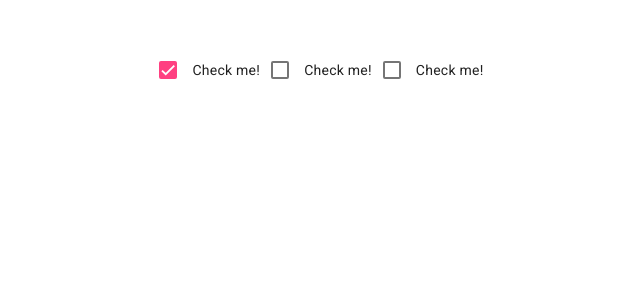
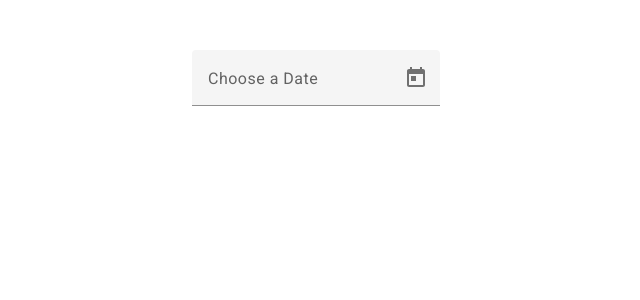
Before and after one commit to johnerist/angular-material, an Angular app: page / in a window 1280 px wide. Shown: the top 300 px of the page, without its empty margins (324-964 px from the left). Built offline with nearby package versions, Linux system fonts and the light colour scheme.

Commit message:
datepicker

```diff
--- a/src/app/app.component.html
+++ b/src/app/app.component.html
@@ -14,4 +14,10 @@
 <!-- <app-card></app-card> -->
 
 <!-- Checkbox -->
-<app-checkbox></app-checkbox>
+<!-- <app-checkbox></app-checkbox> -->
+
+<!-- Chips -->
+<!-- <app-chips></app-chips> -->
+
+<!-- Datepicker -->
+<app-datepicker></app-datepicker>
--- /dev/null
+++ b/src/app/components/chips/chips.component.html
@@ -0,0 +1,7 @@
+<div style="display: flex; justify-content: center; margin-top: 50px;">
+    <mat-chip-list aria-label="Select a Car">
+        <mat-chip>Perodua</mat-chip>
+        <mat-chip color="primary">Proton</mat-chip>
+        <mat-chip color="accent">Toyota</mat-chip>
+    </mat-chip-list>
+</div>
--- /dev/null
+++ b/src/app/components/datepicker/datepicker.component.html
@@ -0,0 +1,11 @@
+<div style="display: flex; justify-content: center; margin-top: 50px;">
+    <mat-form-field appearance="fill">
+        <mat-label>Choose a Date</mat-label>
+
+        <input matInput [matDatepicker]="picker" />
+
+        <mat-datepicker-toggle matSuffix [for]="picker"></mat-datepicker-toggle>
+
+        <mat-datepicker #picker></mat-datepicker>
+    </mat-form-field>
+</div>
```
Also changed, not shown: src/app/app.module.ts (+14 -3 lines), src/app/components/chips/chips.component.ts (added, +10 -0 lines), src/app/components/datepicker/datepicker.component.ts (added, +10 -0 lines), src/app/components/chips/chips.component.css (added), src/app/components/datepicker/datepicker.component.css (added), 2 other files (tests, documents, lock files or other folders).
